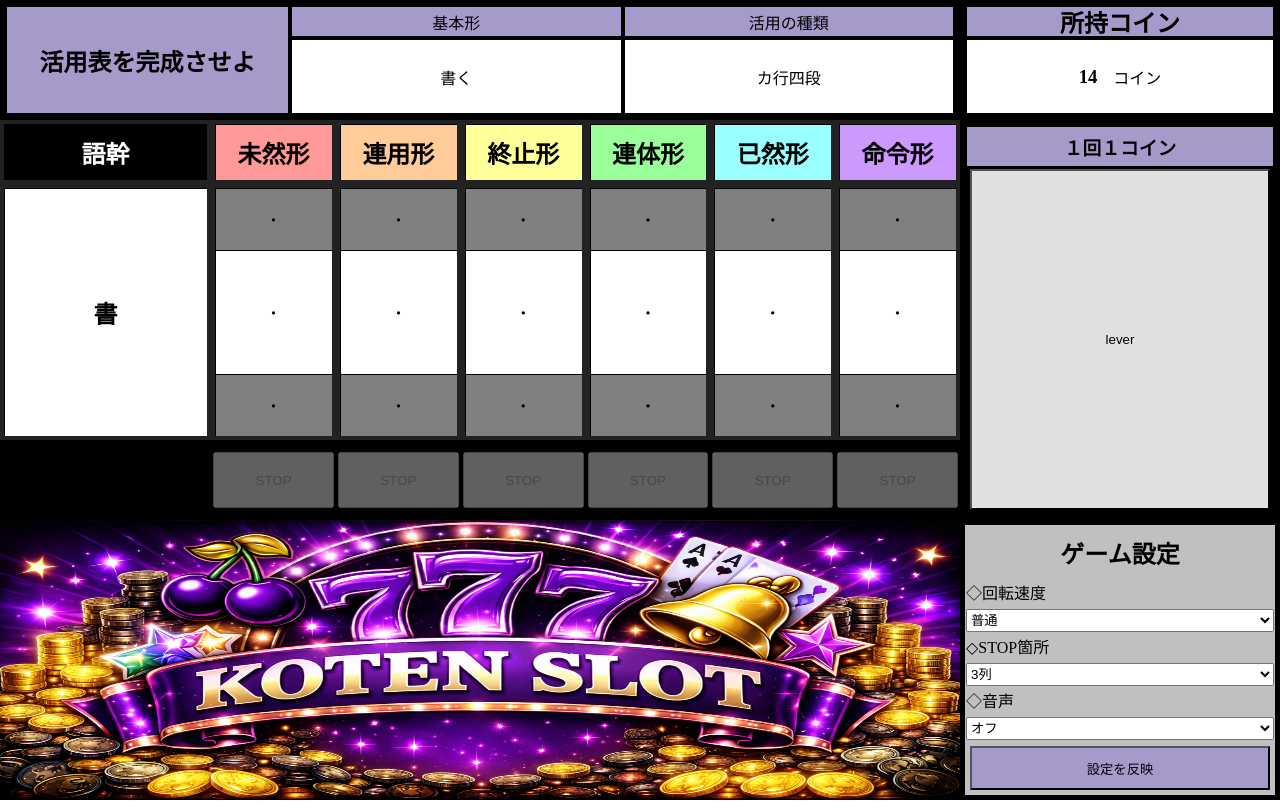
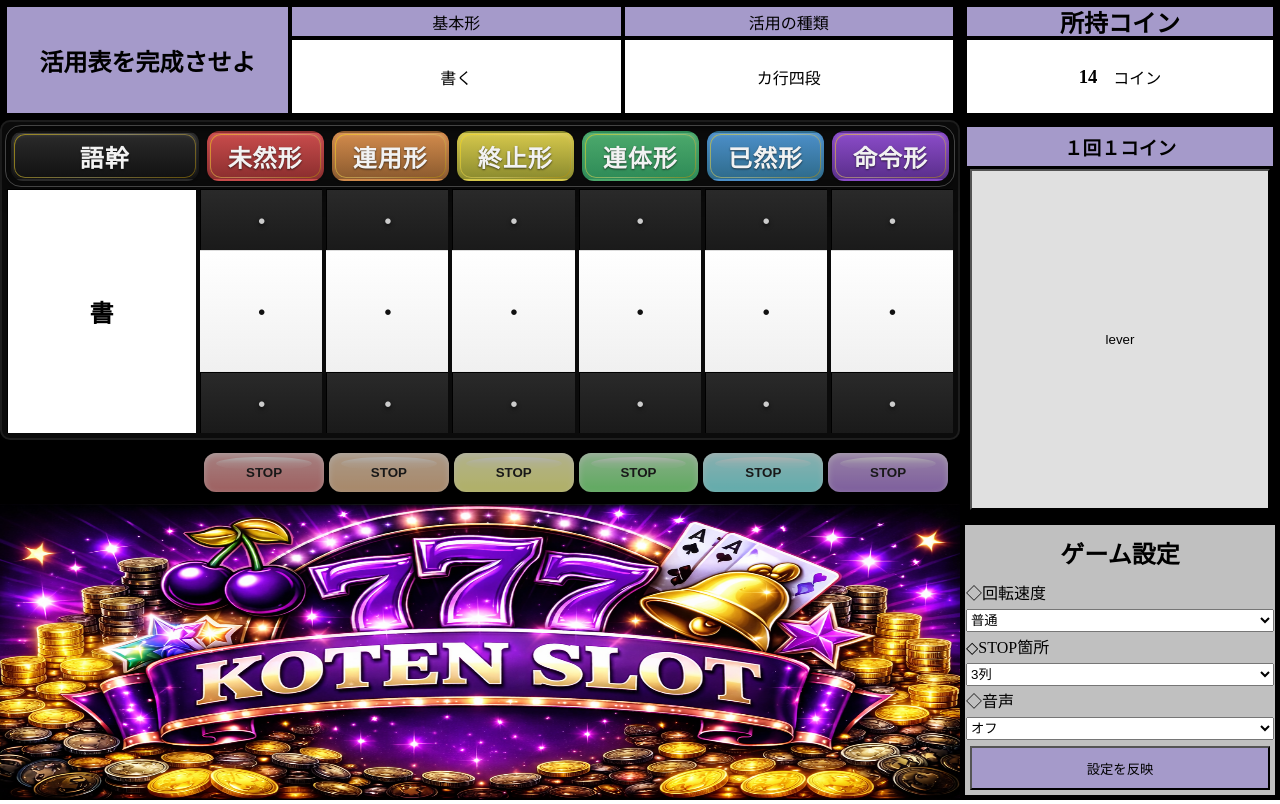
Before and after one commit to saka11show/bunpo_slot, a React (Vite) app: page / in a window 1280 px wide. Built offline with nearby package versions, Linux system fonts and the light colour scheme.

Commit message:
リール挙動の整備まで完了

```diff
--- a/src/App.css
+++ b/src/App.css
@@ -11,7 +11,7 @@
 
 .main {
   display: grid;
-  grid-template-rows: 15vh 40vh 10vh 35vh;
+  grid-template-rows: 15vh 40vh 8vh 37vh;
 }
 
 .target-info {
@@ -55,46 +55,192 @@
   background-color: white;
 }
 
+
 .reels {
   display: grid;
   grid-template-rows: 20% 80%;
+
+  border-radius: 10px;     /* ★親の角丸 */
+  overflow: hidden;        /* ★はみ出しカット */
+  background: #0b0b0b;     /* ★隙間が見えても黒で馴染む */
+  padding: 5px;           /* ★内側余白（これでヘッダーがフレーム内に収まる） */
+  box-shadow: inset 0 0 0 2px rgba(255,255,255,0.08);
 }
 
+
+.reel-headers,
+.reel-windows {
+  display: grid;
+  grid-template-columns: 20% repeat(6, 1fr); /* ★完全一致 */
+  gap: 8px;                                   /* ★完全一致 */
+  padding: 0;                               /* ★完全一致 */
+}
+
+
+
 .reel-headers {
-  display: grid;
-  grid-template-columns: 22% 13% 13% 13% 13% 13% 13%;
+  padding: 5px;
+  border-radius: 16px;
+  gap: 8px;
+
+  box-shadow:
+    inset 0 3px 8px rgba(0, 0, 0, 0.6),
+    0 8px 20px rgba(0, 0, 0, 0.4);
+
+  border: 1px solid #444;
 }
 
 .reel-header {
-  border: 4px solid #222222;
+  padding: 2px;
+  border-radius: 12px;
+
+  font-weight: 600;
+  letter-spacing: 1px;
+
+  border: 2px solid transparent;
+  /* ★うっすら金 */
+
+  background-clip: padding-box;
+
+  position: relative;
+
+ box-shadow:
+    inset 0 2px 4px rgba(255, 255, 255, 0.12),
+    0 1px 2px rgba(0, 0, 0, 0.25);  /* 外側を弱く */
+}
+
+.reel-header::after {
+  content: "";
+  position: absolute;
+  inset: 1px;
+  border-radius: 11px;
+  padding: 1px;
+  background: linear-gradient(135deg,
+      rgba(255, 215, 0, 0.5),
+      rgba(255, 240, 150, 0.4),
+      rgba(180, 140, 0, 0.5));
+  -webkit-mask:
+    linear-gradient(#000 0 0) content-box,
+    linear-gradient(#000 0 0);
+  -webkit-mask-composite: xor;
+  mask-composite: exclude;
+  pointer-events: none;
+}
+
+
+.header-gokan {
+  background: linear-gradient(#2b2b2b, #111);
+  color: #f5f5f5;
+}
+
+.header-0 {
+  background: linear-gradient(#c94c4c, #8b2e2e);
+}
+
+/* 赤 */
+.header-1 {
+  background: linear-gradient(#d28b4c, #8b5a2e);
+}
+
+/* 橙 */
+.header-2 {
+  background: linear-gradient(#d6c84c, #8b8b2e);
+}
+
+/* 黄 */
+.header-3 {
+  background: linear-gradient(#4ca96c, #2e8b57);
+}
+
+/* 緑 */
+.header-4 {
+  background: linear-gradient(#4c8fc9, #2e6b8b);
+}
+
+/* 青 */
+.header-5 {
+  background: linear-gradient(#8b4cc9, #5a2e8b);
+}
+
+/* 紫 */
+
+
+.reel-header h2,
+.reel-header h1 {
+  color: #f2f2f2;
+  text-shadow: 0 1px 2px rgba(0, 0, 0, 0.6);
+}
+
+
+
+.reel-gokan {
   box-shadow: inset 0.5px 0.5px 0.5px 0.5px black;
 }
 
 .reel-windows {
   display: grid;
-  grid-template-columns: 22% 13% 13% 13% 13% 13% 13%;
+  grid-template-columns: 20% repeat(6, 1fr);
+  gap: 4px;
+
+  padding: 2px;
+
+
 }
 
-.reel-gokan {
-  border: 4px solid #222222;
-  box-shadow: inset 0.5px 0.5px 0.5px 0.5px black;
+
+.reel-window {
+  display: grid;
+  grid-template-rows: 25% 50% 25%;
+  position: relative;
+  border-radius: 12px;
+
 }
 
-.reel-window{
-  display: grid;
-  grid-template-rows: 25% 50% 25%;
-  border: 4px solid #222222;
+.reel-window::after {
+  content: "";
+  position: absolute;
+  inset: 0;
+  border-radius: 12px;
+  pointer-events: none;
 }
+
+.reel-window-top,
+.reel-window-middle,
+.reel-window-bottom {
+  padding: 14px 0;
+  font-size: 22px;
+  font-weight: bold;
+  color: #f5f5f5;
+  text-shadow: 0 2px 4px rgba(0,0,0,0.6);
+}
+
+.reel-window-top,
+.reel-window-bottom {
+  background: linear-gradient(#2a2a2a, #1a1a1a);
+  color: #ccc;
+}
+
 
 .reel-window-top {
   box-shadow: inset 0.5px 0.5px 0.5px 0.5px black;
   background-color: gray;
 }
 
+.spinning .reel-window-middle {
+  filter: blur(1px);
+}
+
+
 .reel-window-middle {
-  box-shadow: inset 0.5px 0.5px 0.5px 0.5px black;
-  background-color: white;
+  background: linear-gradient(#ffffff, #f0f0f0);
+  color: #111;
+  text-shadow: none;
+
+  border-top: 1px solid rgba(0,0,0,0.08);
+  border-bottom: 1px solid rgba(0,0,0,0.08);
 }
+
+
 
 .reel-window-bottom {
   box-shadow: inset 0.5px 0.5px 0.5px 0.5px black;
@@ -106,21 +252,135 @@
   box-shadow: 0 0 12px 4px rgba(255, 255, 120, 0.8);
 }
 
+/* 成功列：黄色発光 */
+.reel-window-middle.hit {
+  background: radial-gradient(circle, #fff 0%, #ffeb3b 45%, #fbc02d 75%);
+  box-shadow: 0 0 12px rgba(255, 235, 59, 0.9), 0 0 24px rgba(251, 192, 45, 0.8);
+}
+
+/* 失敗列：赤発光 */
+.reel-window-middle.miss {
+  background: radial-gradient(circle, #fff 0%, #ff8a80 45%, #e53935 75%);
+  box-shadow: 0 0 12px rgba(229, 57, 53, 0.9), 0 0 24px rgba(229, 57, 53, 0.7);
+}
+
+
 
 .stop-buttons {
   display: grid;
-  grid-template-columns: 22% 13% 13% 13% 13% 13% 13%;
+  grid-template-columns: 20% repeat(6, 1fr); /* ★リールと一致 */
+  gap: 5px;                                    /* ★一致 */
+  padding: 12px;                               /* ★一致 */
   align-items: center;
 }
 
+
 .stop-button {
-  margin: 2px;
-  height: 70%;
+  position: relative;
+  border: none;
+  padding: 12px 0;
+  font-weight: bold;
+  color: #222;
+  cursor: pointer;
+
+  border-radius: 12px;
+
+  /* 立体感 */
+  box-shadow:
+    0 4px 0 rgba(0, 0, 0, 0.25),
+    inset 0 2px 6px rgba(255, 255, 255, 0.6);
+
+  transition: transform 0.08s ease,
+    box-shadow 0.08s ease,
+    filter 0.15s ease;
 }
 
+/* 上部の光沢レイヤー */
+.stop-button::before {
+  content: "";
+  position: absolute;
+  top: 4px;
+  left: 10%;
+  width: 80%;
+  height: 35%;
+  border-radius: 50%;
+  background: linear-gradient(to bottom,
+      rgba(255, 255, 255, 0.8),
+      rgba(255, 255, 255, 0.2),
+      rgba(255, 255, 255, 0));
+  pointer-events: none;
+}
+
+
+/* 活用形カラー */
+.stop-0 {
+  background: linear-gradient(#ffb3b3, #ff8080);
+}
+
+.stop-1 {
+  background: linear-gradient(#ffd9b3, #ffbf80);
+}
+
+.stop-2 {
+  background: linear-gradient(#ffffb3, #ffff66);
+}
+
+.stop-3 {
+  background: linear-gradient(#b3ffb3, #66ff66);
+}
+
+.stop-4 {
+  background: linear-gradient(#b3ffff, #66ffff);
+}
+
+.stop-5 {
+  background: linear-gradient(#e0b3ff, #bf80ff);
+}
+
+
+/* 押下時 */
+.stop-button:active {
+  transform: translateY(3px);
+  box-shadow:
+    0 2px 0 rgba(0, 0, 0, 0.25),
+    inset 0 3px 8px rgba(0, 0, 0, 0.2);
+}
+
+
+/* 無効時 */
+.stop-button:disabled {
+  filter: brightness(0.7) saturate(0.7);
+  cursor: not-allowed;
+}
+
+
+
 .marquee {
-  background-color: darkblue;
+  transition: filter 150ms ease;
 }
+
+/* 回転中 or fail固定で暗く */
+.marquee.is-dim {
+  filter: brightness(0.55);
+}
+
+/* 成功点滅（暗さより優先） */
+@keyframes marqueeBlink {
+
+  0%,
+  100% {
+    filter: brightness(1.0);
+  }
+
+  50% {
+    filter: brightness(1.7);
+  }
+}
+
+.marquee.is-blink {
+  animation: marqueeBlink 0.18s steps(2, end) infinite;
+}
+
 
 .side {
   display: grid;
--- a/src/App.tsx
+++ b/src/App.tsx
@@ -48,8 +48,13 @@ export default function App() {
   const [result, setResult] = useState<null | "success" | "fail">(null);
   const [coins, setCoins] = useState(14); // 初期コインは仮で14
   const [currentTarget, setCurrentTarget] = useState<Target>(targets[0]);
+  const [hitMap, setHitMap] = useState<boolean[]>(Array(6).fill(false));
+
   const targetRef = useRef<Target>(targets[0]);
 
+  const [marqueeBlink, setMarqueeBlink] = useState(false);
+  const [marqueeFailLock, setMarqueeFailLock] = useState(false);
+  const blinkTimerRef = useRef<number | null>(null);
 
 
 
@@ -57,7 +62,9 @@ export default function App() {
     if (!isSpinning) return;
 
     const anySpinning = spinningCols.some((v) => v);
-    if (!anySpinning) {
+    if (anySpinning) return;
+
+    // 全列停止
     setIsSpinning(false);
 
     if (timerRef.current !== null) {
@@ -65,16 +72,42 @@ export default function App() {
       timerRef.current = null;
     }
 
-      const ok = judge();
+    const ok = judge(); // hitMapもここで更新
     setResult(ok ? "success" : "fail");
 
-      if (ok) {
-        // 報酬コイン（仮：+3）
-        setCoins((c) => c + 3);
-      }
+    if (ok) setCoins((c) => c + 3);
+
+  }, [isSpinning, spinningCols]);
+
+  useEffect(() => {
+    if (blinkTimerRef.current !== null) {
+      window.clearTimeout(blinkTimerRef.current);
+      blinkTimerRef.current = null;
     }
 
-  }, [isSpinning, spinningCols]);
+    if (result === "success") {
+      setMarqueeFailLock(false);
+      setMarqueeBlink(true);
+
+      blinkTimerRef.current = window.setTimeout(() => {
+        setMarqueeBlink(false);
+        blinkTimerRef.current = null;
+      }, 1200);
+    }
+
+    if (result === "fail") {
+      setMarqueeBlink(false);
+      setMarqueeFailLock(true);
+    }
+
+    if (result === null) {
+      setMarqueeBlink(false);
+    }
+
+  }, [result]);
+
+
+
 
   const spinningColsRef = useRef<boolean[]>(Array(6).fill(false));
 
@@ -105,8 +138,12 @@ export default function App() {
 
   const judge = () => {
     const middle = reels.map((r) => r.middle);
-    return middle.every((m, i) => m === currentTarget.correct[i]);
+    const map = middle.map((m, i) => m === currentTarget.correct[i]);
+    setHitMap(map);
+    return map.every((v) => v);
   };
+
+
 
 
 
@@ -131,7 +168,21 @@ export default function App() {
     if (isSpinning) return;
     if (coins <= 0) return;      // ★コイン不足なら開始不可
 
-    setResult(null);             // 前回結果リセット
+    setResult(null);                    // 前回結果リセット
+    setHitMap(Array(6).fill(false));    // ★当たり外れ表示リセット
+
+    setResult(null);
+    setHitMap(Array(6).fill(false));
+
+    setMarqueeFailLock(false); // ★不正解の暗さ固定を解除（次ゲームのため）
+    setMarqueeBlink(false);    // ★点滅もリセット
+
+    if (blinkTimerRef.current !== null) { // ★タイマーも掃除
+      window.clearTimeout(blinkTimerRef.current);
+      blinkTimerRef.current = null;
+    }
+
+
 
     const nextTarget = targets[Math.floor(Math.random() * targets.length)];
     setCurrentTarget(nextTarget);
@@ -174,14 +225,20 @@ export default function App() {
           {/* 左：メイン筐体 */}
           <main className="main">
             <TargetInfo target={currentTarget} />
-            <Reels reels={reels} result={result} stem={currentTarget.stem} />
+            <Reels reels={reels} result={result} stem={currentTarget.stem} hitMap={hitMap} />
+
+
             <StopButtons
               disabled={!isSpinning}
               spinningCols={spinningCols}
               onStop={onStopClick}
             />
+            <Marquee
+              dim={isSpinning || marqueeFailLock}
+              blink={marqueeBlink}
+            />
 
-            <Marquee />
+
           </main>
 
 
--- a/src/components/Marquee.tsx
+++ b/src/components/Marquee.tsx
@@ -1,7 +1,22 @@
-export function Marquee() {
+type Props = {
+  dim: boolean;
+  blink: boolean;
+};
+
+export function Marquee({ dim, blink }: Props) {
+  const className = [
+    "marquee",
+    dim ? "is-dim" : "",
+    blink ? "is-blink" : "",
+  ].join(" ");
+
   return (
-    <section className="marquee">
-      <img src="/bunpo_slot/文法スロット.png" style={{width: "100%", height:"100%"}} alt="文法スロット"></img>
+    <section className={className}>
+      <img
+        src="/bunpo_slot/文法スロット.png"
+        style={{ width: "100%", height: "100%" }}
+        alt="文法スロット"
+      />
     </section>
   );
 }
--- a/src/components/Reels.tsx
+++ b/src/components/Reels.tsx
@@ -4,10 +4,11 @@ type Props = {
     reels: ReelCell[];
     result: null | "success" | "fail";
     stem: string; // ★追加
+    hitMap: boolean[];
 };
 
 
-export function Reels({ reels, result, stem }: Props) {
+export function Reels({ reels, result, stem, hitMap }: Props) {
 
     const glowClass = result === "success" ? "glow-success"
         : result === "fail" ? "glow-fail"
@@ -16,27 +17,63 @@ export function Reels({ reels, result, stem }: Props) {
     return (
         <section className={`reels ${glowClass}`}>
             <div className="reel-headers">
-                <div className="reel-header center" style={{ backgroundColor: "black" }}><h1 style={{ color: "white" }}>語幹</h1></div>
-                <div className="reel-header center" style={{ backgroundColor: "#ff9999" }}><h2>未然形</h2></div>
-                <div className="reel-header center" style={{ backgroundColor: "#ffcc99" }}><h2>連用形</h2></div>
-                <div className="reel-header center" style={{ backgroundColor: "#ffff99" }}><h2>終止形</h2></div>
-                <div className="reel-header center" style={{ backgroundColor: "#99ff99" }}><h2>連体形</h2></div>
-                <div className="reel-header center" style={{ backgroundColor: "#99ffff" }}><h2>已然形</h2></div>
-                <div className="reel-header center" style={{ backgroundColor: "#cc99ff" }}><h2>命令形</h2></div>
+                <div className="reel-header header-gokan center">
+                    <h1>語幹</h1>
                 </div>
+
+                <div className="reel-header header-0 center">
+                    <h2>未然形</h2>
+                </div>
+
+                <div className="reel-header header-1 center">
+                    <h2>連用形</h2>
+                </div>
+
+                <div className="reel-header header-2 center">
+                    <h2>終止形</h2>
+                </div>
+
+                <div className="reel-header header-3 center">
+                    <h2>連体形</h2>
+                </div>
+
+                <div className="reel-header header-4 center">
+                    <h2>已然形</h2>
+                </div>
+
+                <div className="reel-header header-5 center">
+                    <h2>命令形</h2>
+                </div>
+            </div>
+
 
             <div className="reel-windows">
                 <div className="reel-gokan center" style={{ backgroundColor: "white" }}>
                     <h1>{stem}</h1>
                 </div>
 
-                {reels.map((cell, i) => (
+                {reels.map((cell, i) => {
+                    const midClass =
+                        result === null
+                            ? ""
+                            : hitMap[i]
+                                ? "hit"
+                                : "miss";
+
+                    return (
                         <div className="reel-window" key={i}>
                             <div className="reel-window-top center">{cell.top}</div>
-                        <div className="reel-window-middle center">{cell.middle}</div>
+
+                            <div className={`reel-window-middle center ${midClass}`}>
+                                {cell.middle}
+                            </div>
+
                             <div className="reel-window-bottom center">{cell.bottom}</div>
                         </div>
-                ))}
+                    );
+                })}
+
+
             </div>
         </section>
     );
--- a/src/components/StopButtons.tsx
+++ b/src/components/StopButtons.tsx
@@ -7,12 +7,12 @@ type Props = {
 export function StopButtons({ disabled, spinningCols, onStop }: Props) {
   return (
     <section className="stop-buttons">
-      <div className="dummy" aria-hidden="true"/>
+      <div className="dummy" aria-hidden="true" />
       {spinningCols.map((isColSpinning, i) => (
         <button
           key={i}
-          className="stop-button"
-          disabled={disabled || !isColSpinning} // 回転中の列だけ押せる
+          className={`stop-button stop-${i}`}   // ★ここを変更
+          disabled={disabled || !isColSpinning}
           onClick={() => onStop(i)}
         >
           STOP
--- a/src/index.css
+++ b/src/index.css
@@ -1,3 +1,5 @@
+*, *::before, *::after { box-sizing: border-box; }
+
 html {
   background-color: white;
 }
@@ -7,6 +9,7 @@ body {
   height: 100%;
   margin: 0;
   background-color: #242424; /* 外界の色 */
+  overflow: hidden;
 }
 
 h1 {
```
Lines whose indentation alone changed are shown as unchanged.
